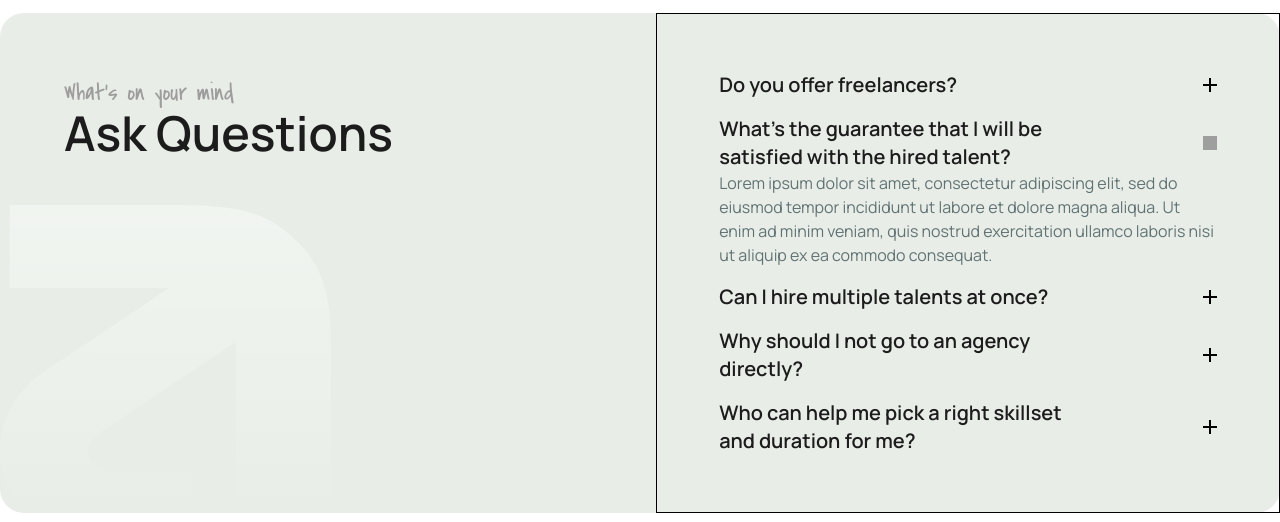
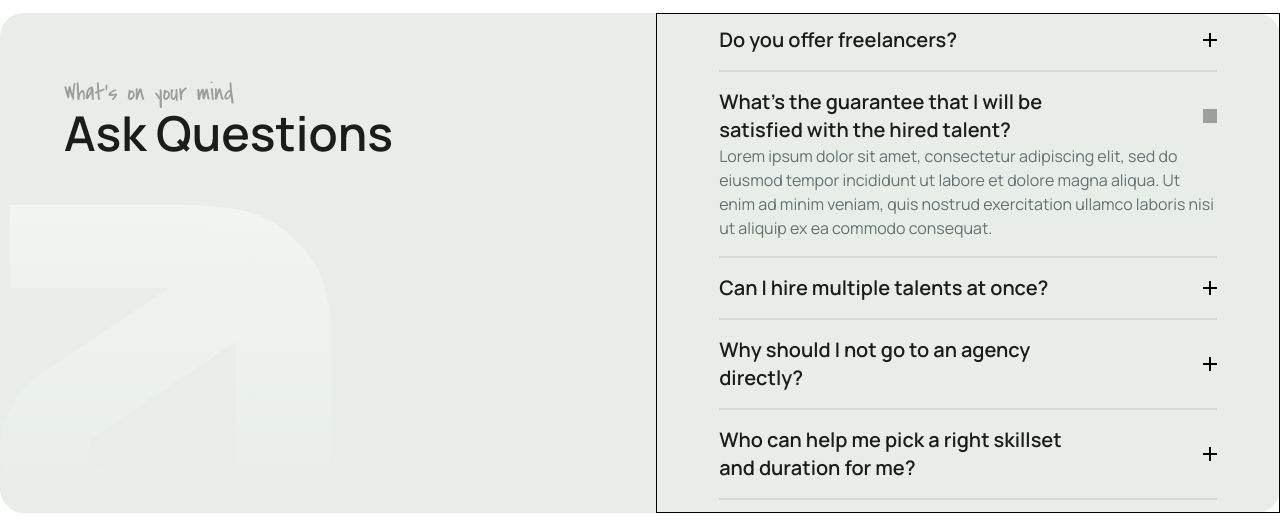
Before and after one commit to mroy8202/thence-assignment, a React (Vite) app: page / in a window 1280 px wide. Both pictures are taken after a click on the element 967 px from the left and 465 px from the top of the page. Shown: the part 275-797 px from the top of the page. Built offline with nearby package versions, Linux system fonts and the light colour scheme; grey boxes are pictures that could not be loaded.

Commit message:
section 2 modified

```diff
--- a/src/Components/ExpandCollapse.jsx
+++ b/src/Components/ExpandCollapse.jsx
@@ -24,9 +24,12 @@ const ExpandCollapse = ({headingText, bottomText}) => {
         </div>
         {expanded && (
                 <div className='text-[#617275] text-base'>
-                    {bottomText} {/* Use props.bottomText */}
+                    {bottomText}
                 </div>
         )}
+
+        <div className='border border-[#D7D7D7] mt-4'>
+        </div>
     </div>
   )
 }
```
